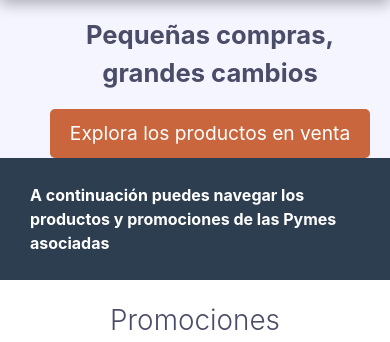
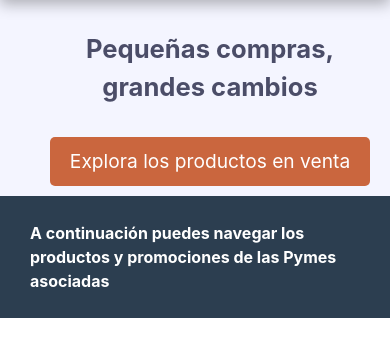
Before and after one commit to jacobojacobojacobo/Proyecto-Grado-Pymes, a Flask app: page / in a window 390 px wide. Shown: the part 88-430 px from the top of the page. Run offline with Flask 3, Linux system fonts and the light colour scheme; some libraries are stand-ins or nearby versions.

Commit message:
Ajustes responsive para móvil

```diff
--- a/static/css/style.css
+++ b/static/css/style.css
@@ -441,7 +441,6 @@
 
     .banner-text {
         width: 100%;
-        padding: 16px;
         font-size: 1.6rem;
         text-align: center;
     }
@@ -453,4 +452,9 @@
     .banner-image img {
         height: auto;
     }
+
+    .subtitulo a {
+        margin-bottom: 10px;
+    }
+
 }
```
